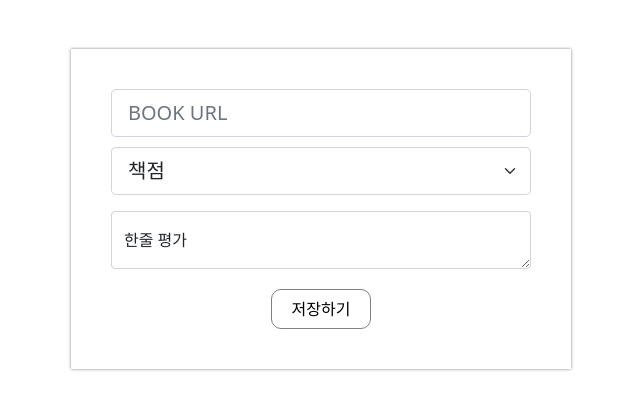
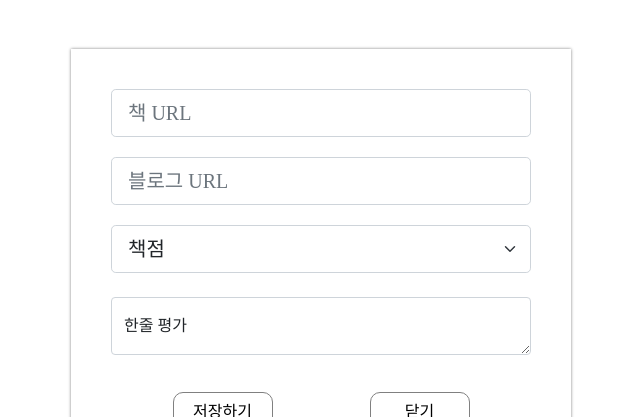
Before and after one commit to uuuuooii/book_list, a Flask app: page / in a window 1280 px wide. Shown: the part 501-918 px from the top of the page, without its empty margins (319-959 px from the left). Run offline with Flask 2, Linux system fonts and the light colour scheme; data that the repository does not hold is empty; some web fonts are replaced.

Commit message:
book_web

```diff
--- a/app.py
+++ b/app.py
@@ -1,6 +1,8 @@
-from flask import Flask, render_template,request,jsonify
+import requests
+from bs4 import BeautifulSoup
+
+from flask import Flask,render_template,request,jsonify
 app = Flask(__name__)
-
 
 from pymongo import MongoClient
 client = MongoClient('mongodb+srv://test:sparta@cluster0.ziyis.mongodb.net/Cluster0?retryWrites=true&w=majority')
@@ -11,25 +13,41 @@ db = client.dbsparta
 def home():
    return render_template('index.html')
 
-@app.route('/book', methods=['POST'])
+@app.route("/book", methods=["POST"])
 def book_post():
-   title_receive = request.form['title_give']
-   thumbnail_receive=request.form['thumbnail_give']
+    url_receive = request.form['url_give']
+    url2_receive = request.form['url2_give']
+    star_receive = request.form['star_give']
+    comment_receive = request.form['comment_give']
 
-   doc = {
-      'title':'슬기로운'
-   }
-   db.book.insert_one(doc)
+    headers = {
+        'User-Agent': 'Mozilla/5.0 (Windows NT 10.0; Win64; x64)AppleWebKit/537.36 (KHTML, like Gecko) Chrome/73.0.3683.86 Safari/537.36'}
+    data = requests.get(url_receive,url2_receive, headers=headers)
 
-   return jsonify({'msg': '저장 완료!'})
+    # HTML을 BeautifulSoup이라는 라이브러리를 활용해 검색하기 용이한 상태로 만듦
+    soup = BeautifulSoup(data.text, 'html.parser')
+
+    title = soup.select_one('meta[property="og:title"]')['content']
+    image = soup.select_one('meta[property="og:image"]')['content']
 
 
-@app.route('/book', methods=['GET'])
+    doc = {
+        'title':title,
+        'image': image,
+        'star':star_receive,
+        'comment':comment_receive,
+        'url2':url2_receive
+    }
+
+
+    db.book.insert_one(doc)
+
+    return jsonify({'msg':'저장 완료!'})
+
+@app.route("/book", methods=["GET"])
 def book_get():
-   title_receive = request.args.get('title_give')
-   print(title_receive)
-   return jsonify({'result':'success', 'msg': '이 요청은 GET!'})
-
+    book_list=list(db.book.find({},{'_id':False}))
+    return jsonify({'book':book_list})
 
 
 if __name__ == '__main__':
--- a/templates/index.html
+++ b/templates/index.html
@@ -4,10 +4,24 @@
 <head>
     <meta charset="UTF-8">
     <meta name="viewport" content="width=device-width, initial-scale=1.0">
-    <title> 말줄임표 시작</title>
+    <title> 말줄임표</title>
     <link href="https://cdn.jsdelivr.net/npm/bootstrap@5.1.3/dist/css/bootstrap.min.css" rel="stylesheet" integrity="sha384-1BmE4kWBq78iYhFldvKuhfTAU6auU8tT94WrHftjDbrCEXSU1oBoqyl2QvZ6jIW3" crossorigin="anonymous">
+
+    <script src="https://ajax.googleapis.com/ajax/libs/jquery/3.5.1/jquery.min.js"></script>
     <script src="https://code.jquery.com/jquery-3.6.0.js" integrity="sha256-H+K7U5CnXl1h5ywQfKtSj8PCmoN9aaq30gDh27Xc0jk=" crossorigin="anonymous"></script>
+
     <style>
+        @font-face {
+            font-family: 'GangwonEdu_OTFLightA';
+            src: url('https://cdn.jsdelivr.net/gh/projectnoonnu/noonfonts_2201-2@1.0/GangwonEdu_OTFLightA.woff') format('woff');
+            font-weight: normal;
+            font-style: normal;
+        }
+        * {
+            font-family: 'GangwonEdu_OTFLightA';
+
+        }
+
 
         *{
             margin: 0;
@@ -65,6 +79,7 @@
 
             width: 500px;
 
+
             margin: 10 auto;
             /*가운데 정렬*/
             margin: 50px auto;
@@ -79,7 +94,16 @@
             width: 90px;
 
         }
-        .form-floating>button{
+        .btn{
+            display: flex;
+            flex-direction: row;
+            align-items: center;
+            justify-content: center;
+
+            margin-top: 10px;
+        }
+
+        .btn>button{
             display: block;
 
             width: 100px;
@@ -94,62 +118,106 @@
 
             margin-top: 20px;
 
+        }
 
-        }
-        .form-floating>button:hover{
+        .btn>button:hover{
             border: 1.8px solid gray;
 
         }
 
+
     </style>
     <script>
-        $.ajax({
-            type: "GET",
-            url: "https://dapi.kakao.com/v3/search/book?target=title",
-            data: {query:"미움받을 용기"},
-            headers:{Authorization: "KakaoAK 844e2e31877c5e4825c4797d87844381"},
-            success: function (response) {
-                console.log(response)
-            }
-        })
+        $(document).ready(function () {
+            listing();
+        });
 
-        function save_order() {
-            let title = $('#title').val()
-            let thumbnail = $('#thumbnail').val()
+        function listing() {
+            $('#cards-box').empty()
+            $.ajax({
+                type: 'GET',
+                url: '/book',
+                data: {},
+                success: function (response) {
+                    let rows = response['book']
+                    for(let i =0; i < rows.length; i++){
+                        let image = rows[i] ['image']
+                        let title = rows[i] ['title']
+                        let star = rows[i] ['star']
+                        let comment = rows[i] ['comment']
+                        let url2= rows[i]['url2']
 
-        $.ajax({
-            type: "POST",
-            url: "/book",
-            data: {title_give:title, thumbnail_give:thumbnail},
-            success: function (response) {
-                alert(response['msg'])
-                window.location.reload()
+                        let star_image ='📖'.repeat(star)
 
-            }
-        })
+                        let temp_html =`  <div class="card" id="cards-box" style="width: 15rem;">
+                                            <img src="${image}">
+                                            <div class="card-body" >
+                                                <h5 class="card-title">${title}</h5>
+                                                <p >${star_image}</p>
+                                                <p class="card-text">${comment}</p>
+
+                                                <a href=${url2} target="_blank">👉 서평 블로그</a>
 
 
 
+                                            </div>
+                                        </div>`
+
+                        $('#cards-box').append(temp_html)
+                                                        }
 
 
+                }
+            })
+        }
+
+        function save_order() {
+            let url =$('#url').val()
+            let url2=$('#url2').val()
+            let star =$('#star').val()
+            let comment =$('#comment').val()
+
+            $.ajax({
+                type: 'POST',
+                url: '/book',
+                data: {url_give:url,url2_give:url2,star_give:star,comment_give:comment},
+                success: function (response) {
+                    alert(response['msg'])
+
+                    window.location.reload()
+                }
+            });
+        }
+
+        function open_box() {
+            $('#post-box').show()
+        }
+
+        function close_box() {
+            $('#post-box').hide()
+        }
     </script>
+
 </head>
 
 <body>
     <div class="mytitle" >
         <h1>나의 책 기록들</h1>
-        <button>책 기록하기</button>
+        <button onclick="open_box()">책 기록하기</button>
     </div>
 
-    <div class="mybook">
+    <div class="mybook" id="post-box">
         <div class="a">
-            <input type="email" class="form-control form-control-lg" type="text" placeholder="BOOK URL" aria-label=".form-control-lg example"style="width: 100%;">
+            <input id="url" type="email" class="form-control form-control-lg" type="text" placeholder="책 URL" aria-label=".form-control-lg example"style="width: 100%;">
+            <input id="url2" type="email" class="form-control form-control-lg " type="text" placeholder="블로그 URL" aria-label=".form-control-lg example"style="width: 100%; margin-top: 20px;">
+
 
         </div>
-        <div class="bookstar">
+        <div class="bookstar" >
 
-            <select class="form-select form-select-lg mb-3" aria-label=".form-select-lg example" style="width: 100%;">
-                <option selected>책점</option>
+            <select class="form-select form-select-lg mb-4" id="star" aria-label=".form-select-lg example" style="width: 100%; margin-top: 20px;">
+                <option  selected>책점</option>
+
                 <option value="1">📖</option>
                 <option value="2">📖📖</option>
                 <option value="3">📖📖📖</option>
@@ -158,24 +226,20 @@
             </select>
         </div>
         <div class="form-floating">
-            <textarea class="form-control" placeholder="Leave a comment here" id="floatingTextarea" style="width: 100%;"></textarea>
-            <label for="floatingTextarea">한줄 평가</label>
-            <button >저장하기</button>
+            <textarea  class="form-control" placeholder="Leave a comment here" id="comment" style="width: 100%;" ></textarea>
+            <label for="floatingTextarea" >한줄 평가</label>
+            <div class="btn">
+                <button onclick="save_order()" type="button">저장하기</button>
+                <button onclick="close_box()" type="button" class="btn btn-outline-dark">닫기</button>
+            </div>
+
+
         </div>
 
     </div>
-    <div class="card" style="width: 15rem;">
-        <img src="https://image.aladin.co.kr/product/28919/5/cover500/k032836118_1.jpg" alt="슬기로운 검사생활">
-        <div class="card-body">
-            <h5 class="card-title">책 제목</h5>
-            <p class="card-text">한줄 평가</p>
 
-            <a href="#" class="btn btn-primary">👉 서평 블로그</a>
+    <div class="row row-cols-1 row-cols-md-3 g-4" id="cards-box">
 
-        </div>
     </div>
 
-
-
-
 </body>
```
Also changed, not shown: test.py (added, +10 -0 lines).
